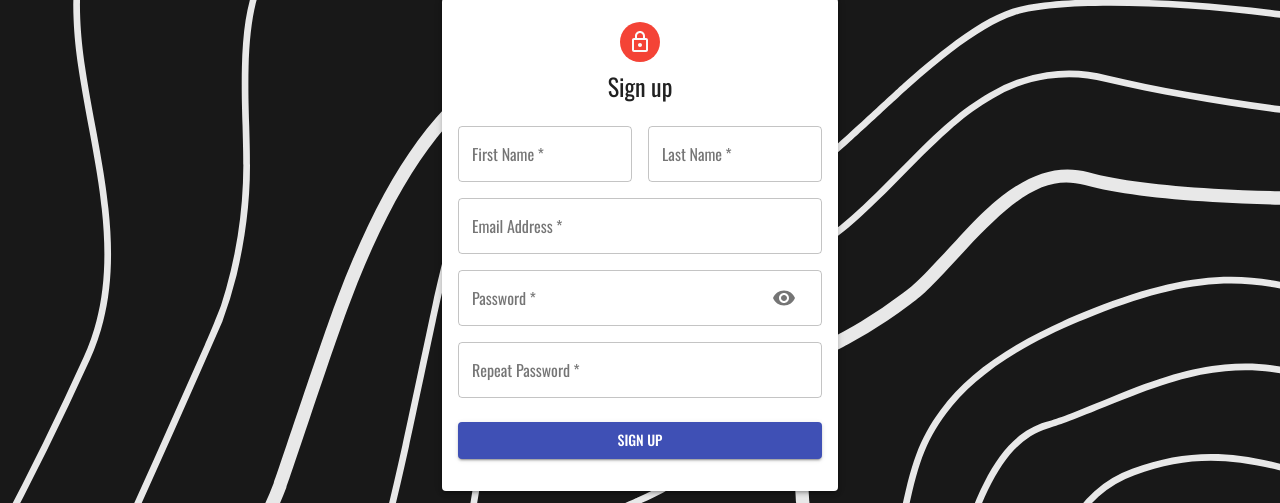
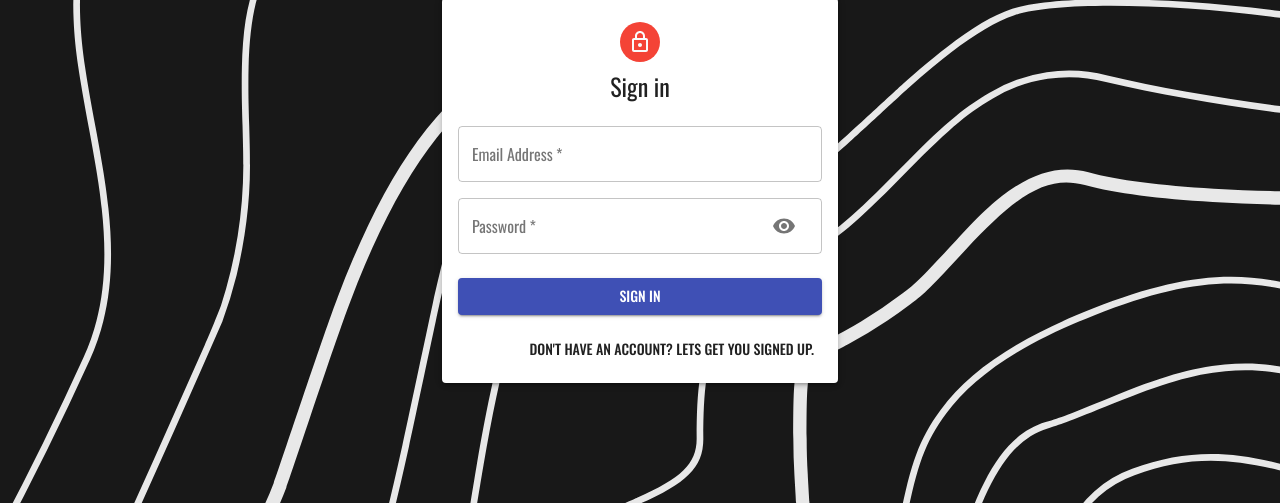
Before and after one commit to codyavila/Perkable, a React (Create React App) app in the folder client/: page /auth in a window 1280 px wide. Shown: the part 188-691 px from the top of the page. Built offline with nearby package versions, Linux system fonts and the light colour scheme.

Commit message:
Added Account Form Switching on Auth page

```diff
--- a/client/src/components/Auth/Auth.jsx
+++ b/client/src/components/Auth/Auth.jsx
@@ -16,8 +16,7 @@ import useStyles from './styles'
 const Auth = () => {
   const classes = useStyles()
   const [showPassword, setShowPassword] = useState(false)
-
-  const isSignup = true
+  const [isSignup, setIsSignup] = useState(false)
 
   const handleShowPassword = () =>
     setShowPassword((prevShowPassword) => !prevShowPassword)
@@ -25,6 +24,10 @@ const Auth = () => {
   const handleSubmit = () => {}
 
   const handleChange = () => {}
+
+  const switchMode = () => {
+    setIsSignup((prevIsSignup) => !prevIsSignup)
+  }
 
   return (
     <Container component='main' maxWidth='xs'>
@@ -82,6 +85,15 @@ const Auth = () => {
             className={classes.submit}>
             {isSignup ? 'Sign Up' : 'Sign In'}
           </Button>
+          <Grid container justifyContent='flex-end'>
+            <Grid item>
+              <Button onClick={switchMode}>
+                {isSignup
+                  ? 'Already have an account?'
+                  : "Don't have an account? Lets get you signed up."}
+              </Button>
+            </Grid>
+          </Grid>
         </form>
       </Paper>
     </Container>
```
